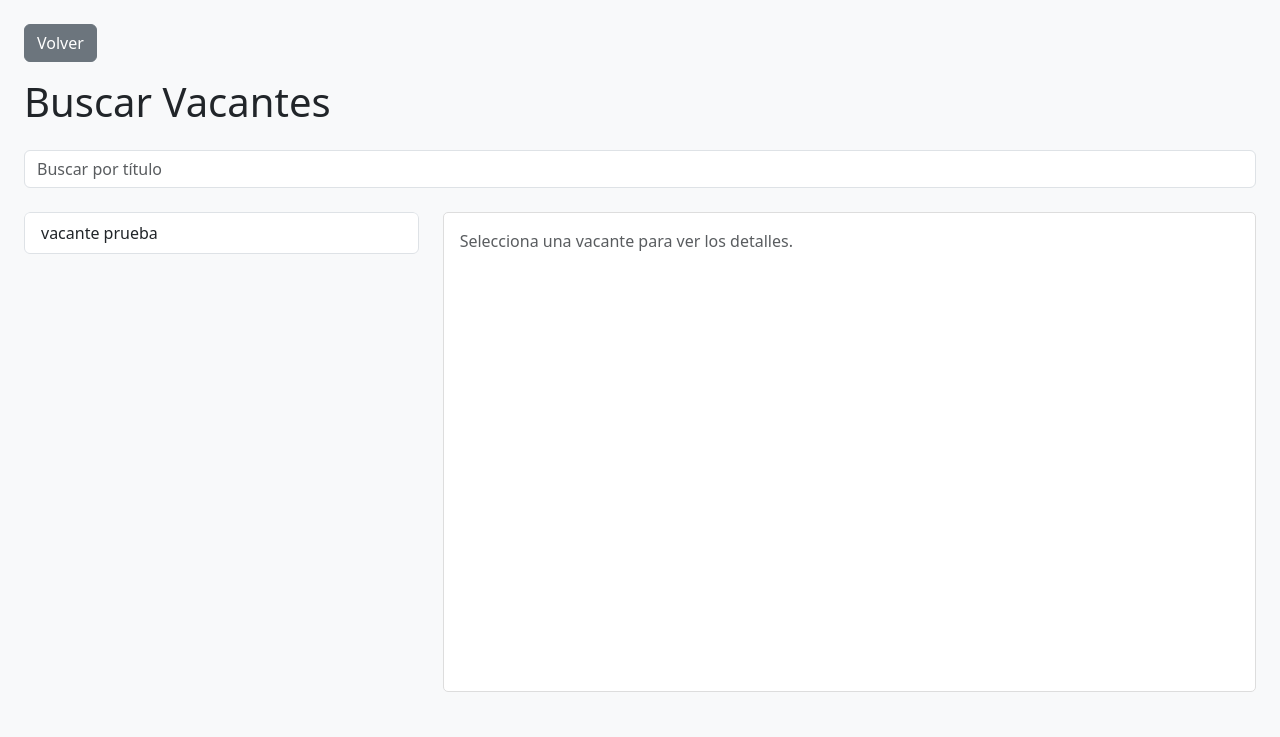
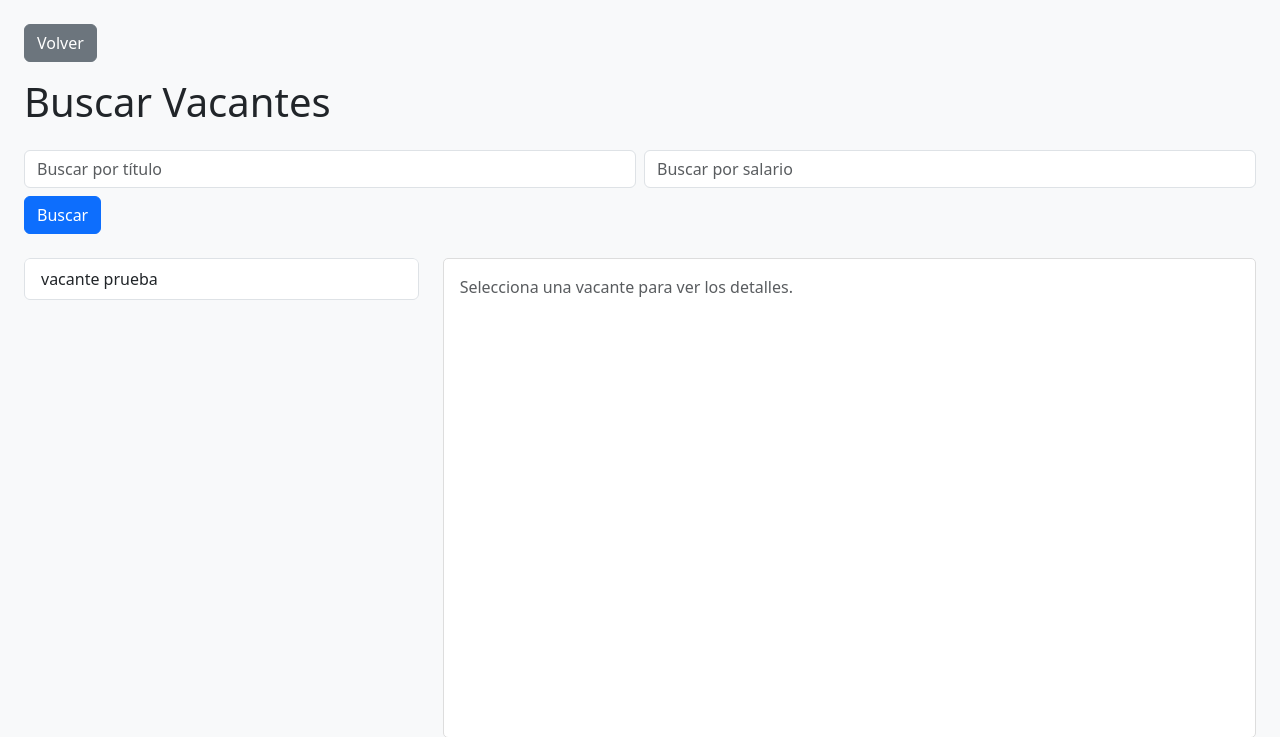
Before and after one commit to Sramirezr/TalentMatch, a Django app: page /postulante/ in a window 1280 px wide. Shown: the top 737 px of the page. Run offline with Django 4.2, Linux system fonts and the light colour scheme; data comes from the database, SQL or seed files in the repository; both versions use the stored data as it was after the commit.

Commit message:
implentacion de busqeuda

```diff
--- a/pages/templates/pages/postulante.html
+++ b/pages/templates/pages/postulante.html
@@ -22,13 +22,20 @@
 <body class="bg-light p-4">
 
     <a href="{% url 'home' %}" class="btn btn-secondary mb-3">Volver</a>
-    <!-- Si no tienes la url, puedes usar: <a href="/home/" class="btn btn-secondary mb-3">Volver</a> -->
 
     <h1 class="mb-4">Buscar Vacantes</h1>
 
-    <!-- Buscador -->
-    <form method="GET" class="mb-4">
-        <input type="text" name="q" value="{{ query }}" class="form-control" placeholder="Buscar por título">
+    <!-- Buscador: puede buscar por uno o ambos campos, no son obligatorios -->
+    <form method="GET" class="mb-4 row g-2">
+        <div class="col-md-6">
+            <input type="text" name="q" value="{{ query }}" class="form-control" placeholder="Buscar por título">
+        </div>
+        <div class="col-md-6">
+            <input type="text" name="rango_salarial" value="{{ rango_salarial }}" class="form-control" placeholder="Buscar por salario">
+        </div>
+        <div class="col-12 mt-2">
+            <button type="submit" class="btn btn-primary">Buscar</button>
+        </div>
     </form>
 
     <div class="row">
@@ -36,7 +43,7 @@
         <div class="col-md-4">
             <div class="list-group vacantes-lista">
                 {% for vacante in vacantes %}
-                    <a href="?vacante_id={{ vacante.id }}{% if query %}&q={{ query }}{% endif %}"
+                    <a href="?vacante_id={{ vacante.id }}{% if query %}&q={{ query }}{% endif %}{% if rango_salarial %}&rango_salarial={{ rango_salarial }}{% endif %}"
                        class="list-group-item list-group-item-action {% if vacante.id|stringformat:"s" == selected_id %}active{% endif %}">
                         {{ vacante.titulo }}
                     </a>
@@ -50,7 +57,6 @@
             <div class="vacante-detalle">
                 {% if vacante_seleccionada %}
                     <h3>{{ vacante_seleccionada.titulo }}</h3>
-                    <p><strong>Ubicación:</strong> {{ vacante_seleccionada.ubicacion }}</p>
                     <p><strong>Descripción:</strong> {{ vacante_seleccionada.descripcion }}</p>
                     <p><strong>Rango salarial:</strong> {{ vacante_seleccionada.rango_salarial }}</p>
                     <p><strong>Fecha de publicación:</strong> {{ vacante_seleccionada.fecha_creacion|date:"d/m/Y H:i" }}</p>
@@ -60,6 +66,5 @@
             </div>
         </div>
     </div>
-
 </body>
 </html>
--- a/pages/urls.py
+++ b/pages/urls.py
@@ -10,4 +10,5 @@ urlpatterns = [
       path('vacante/reclutador/<int:vacante_id>/', views.detalle_vacante_reclutador, name='detalle_vacante_reclutador'),
       path('vacante/eliminar/<int:vacante_id>/', views.eliminar_vacante, name='eliminar_vacante'),
       path('vacante/<int:vacante_id>/editar/', views.editar_vacante, name='editar_vacante'),
+
 ]
--- a/pages/views.py
+++ b/pages/views.py
@@ -7,14 +7,23 @@ def home_view(request):
     return render(request, 'pages/home.html')
 
 def postulante_view(request):
+    query = request.GET.get("q", "")
+    rango_salarial = request.GET.get("rango_salarial", "")
+
     vacantes = Vacante.objects.all().order_by('-fecha_creacion')
+    if query:
+        vacantes = vacantes.filter(titulo__icontains=query)
+    if rango_salarial:
+        vacantes = vacantes.filter(rango_salarial__icontains=rango_salarial)
+
     selected_id = request.GET.get('vacante_id')
     vacante_seleccionada = Vacante.objects.filter(pk=selected_id).first() if selected_id else None
     return render(request, 'pages/postulante.html', {
         "vacantes": vacantes,
         "vacante_seleccionada": vacante_seleccionada,
         "selected_id": selected_id,
-        "query": request.GET.get("q", "")
+        "query": query,
+        "rango_salarial": rango_salarial,
     })
 
 
```
Also changed, not shown: db.sqlite3.
